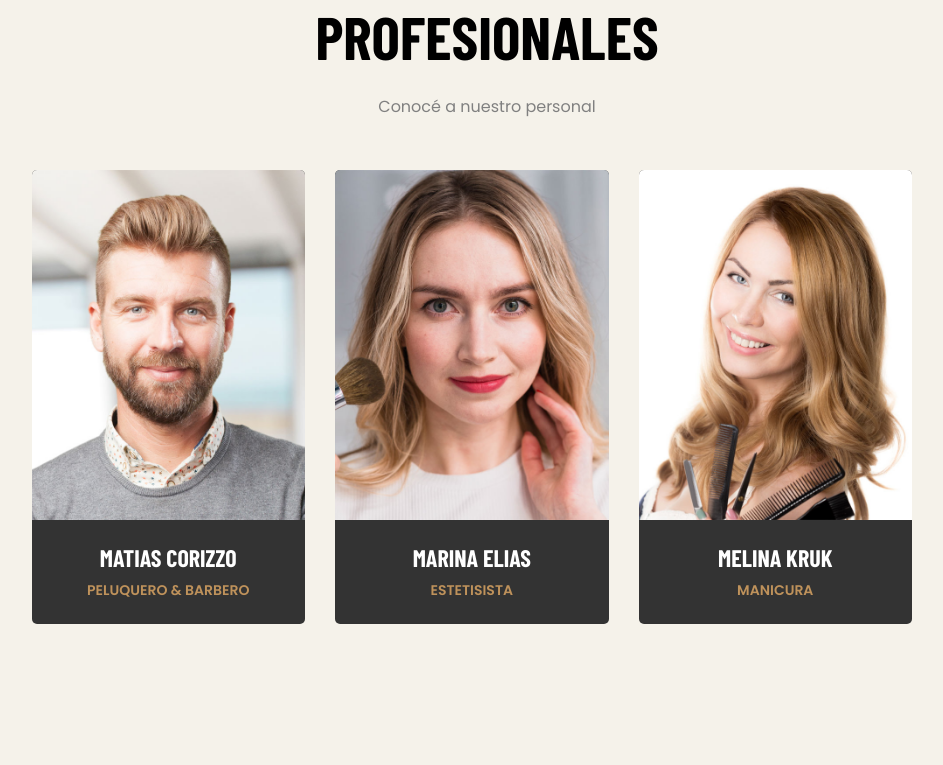
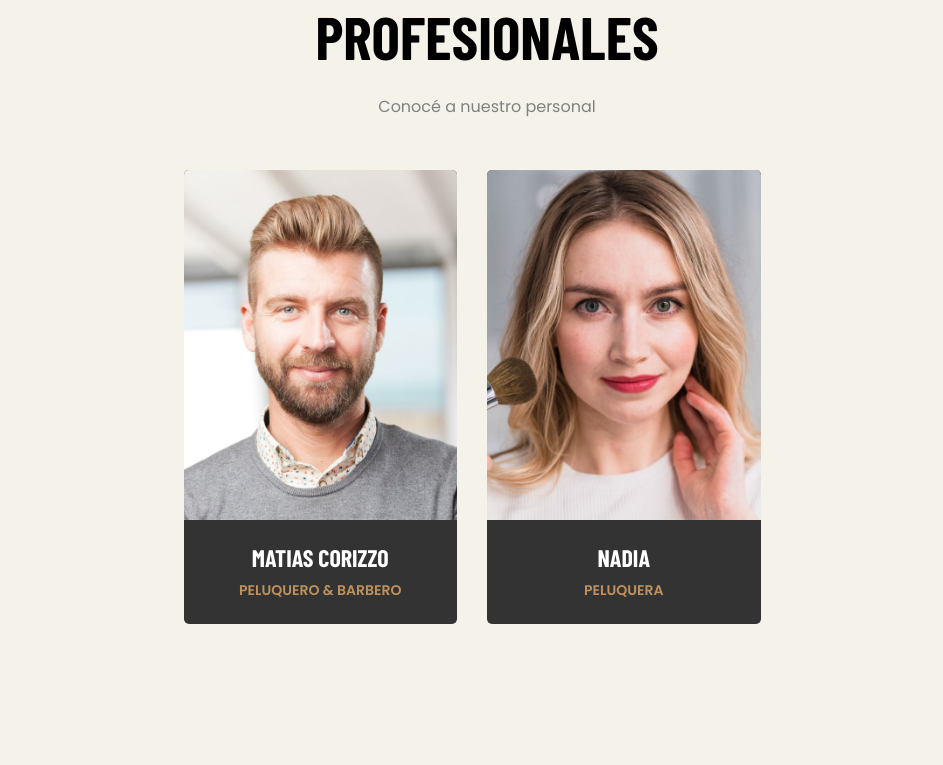
Before and after one commit to maurozampini/DonMarcelo, a plain HTML site: page index.html in a window 1280 px wide. Shown: the part 2005-2770 px from the top of the page, without its empty margins (153-1096 px from the left). Drawn offline with nearby package versions, Linux system fonts and the light colour scheme; some packages are replaced by stand-ins of ours; no server answers; files whose address does not match are found by name.

Commit message:
Minor fixes

```diff
--- a/index.html
+++ b/index.html
@@ -248,17 +248,17 @@
 							<a href="https://instagram.com/estetica_bella_figura_2" target="_blank"
 								class="team text-center">
 								<div class="img" style="background-image: url(images/stylist-2.jpg);"></div>
-								<h2>Marina Elias</h2>
-								<span class="position">Estetisista</span>
+								<h2>Nadia</h2>
+								<span class="position">Peluquera</span>
 							</a>
 						</div>
-						<div class="item">
+						<!-- <div class="item">
 							<a href="https://instagram.com/gala.nailart" target="_blank" class="team text-center">
 								<div class="img" style="background-image: url(images/stylist-3.jpg);"></div>
 								<h2>Melina Kruk</h2>
 								<span class="position">Manicura</span>
 							</a>
-						</div>
+						</div> -->
 						<!-- <div class="item">
 	        			<a href="#" class="team text-center">
 		        			<div class="img" style="background-image: url(images/stylist-4.jpg);"></div>
```
Also changed, not shown: images/picture-1.jpg.
